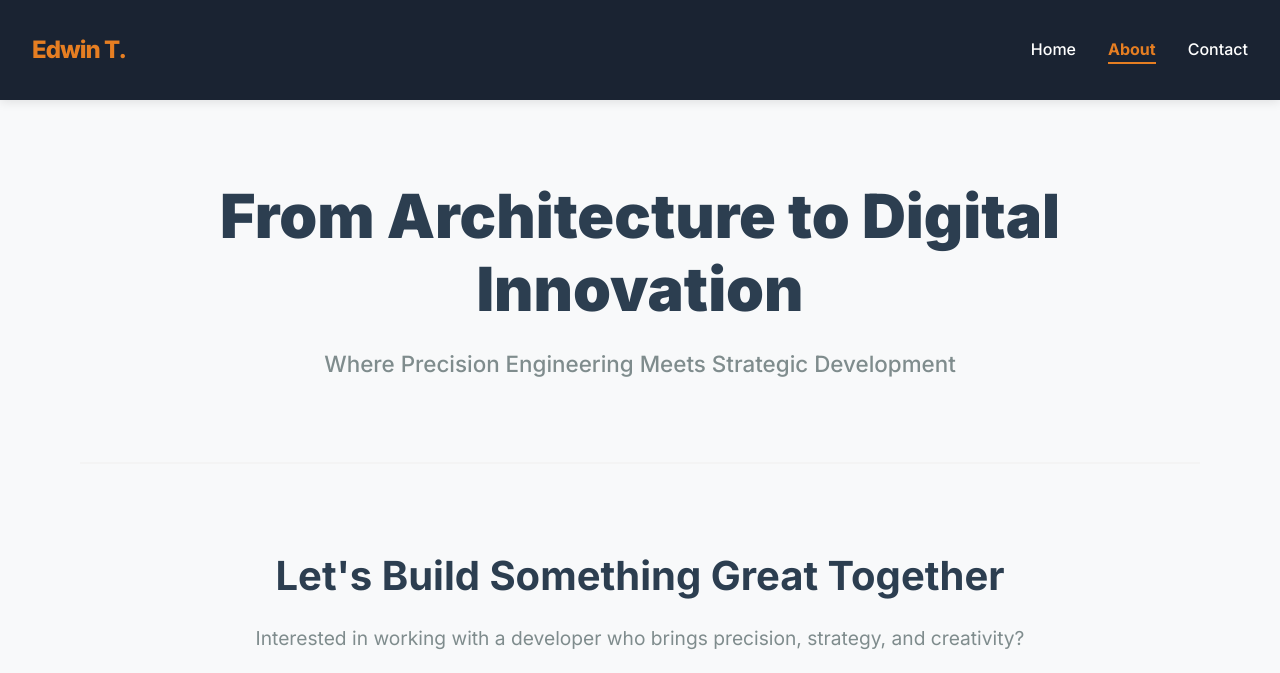
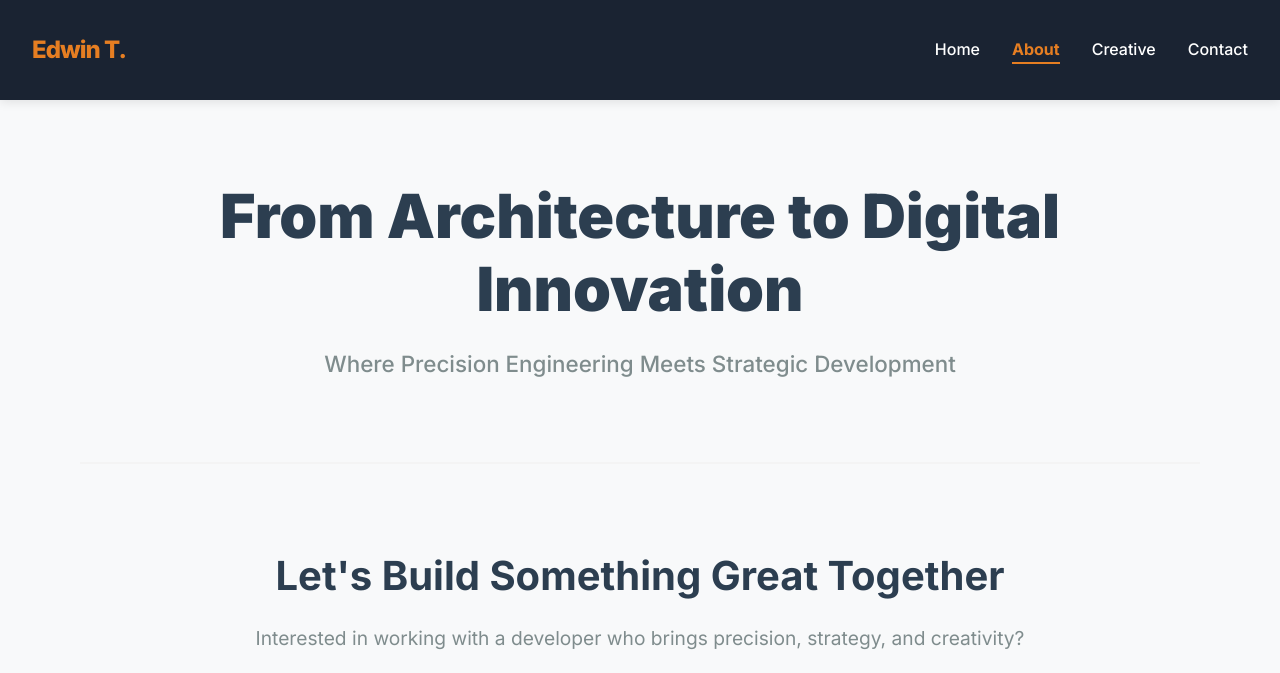
Before and after one commit to Edvusae/mySecondProject, a plain HTML site: page public/about.html in a window 1280 px wide. Shown: the top 673 px of the page. Drawn offline with Linux system fonts and the light colour scheme.

Commit message:
feat: Add 'Creative' link to navigation menu for improved site accessibility

```diff
--- a/public/about.html
+++ b/public/about.html
@@ -22,6 +22,7 @@
             <ul class="nav-links">
                 <li><a href="index.html">Home</a></li>
                 <li><a href="about.html" class="active">About</a></li>
+                    <li><a href="creative.html">Creative</a></li>
                 <li><a href="contact.html">Contact</a></li>
             </ul>
             <button class="mobile-menu-toggle" aria-label="Toggle menu">
```
